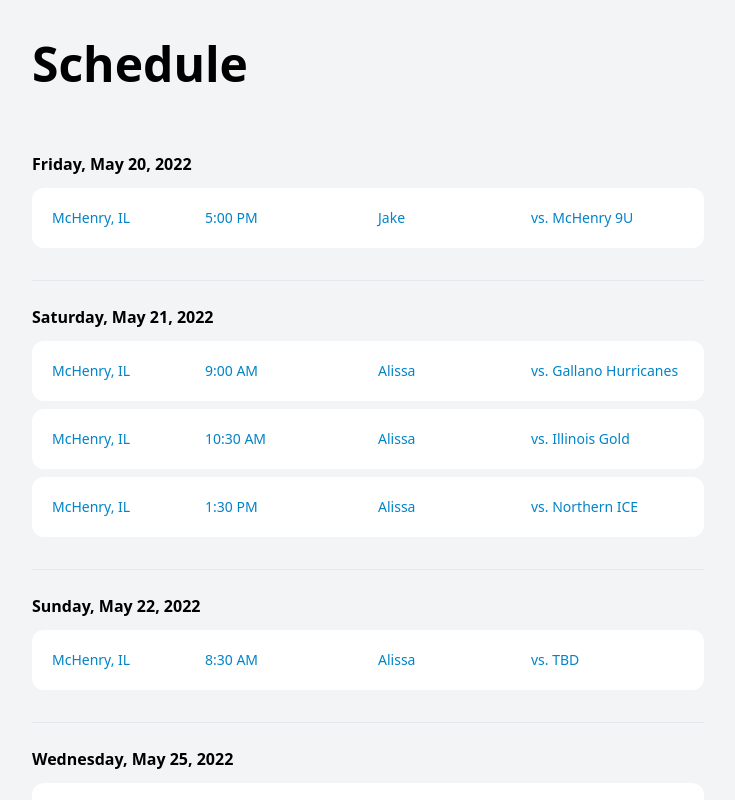
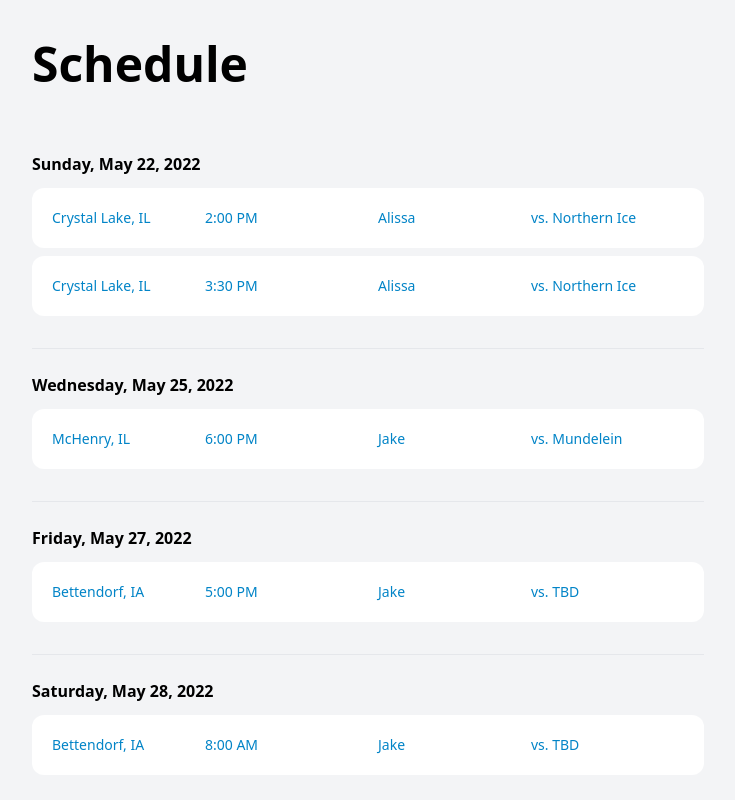
Before and after one commit to joelohrdev/game-schedule, a Nuxt app: page / in a window 1280 px wide. Shown: the top 800 px of the page, without its empty margins (272-1007 px from the left). Built offline with nearby package versions, Linux system fonts and the light colour scheme.

Commit message:
Update app.vue

```diff
--- a/app.vue
+++ b/app.vue
@@ -58,46 +58,22 @@ const alissaGames = [
   {
     id: 1,
     name: 'Alissa',
-    address: 'McHenry, IL',
-    date: '2022-05-21',
-    time: '9:00 AM',
-    vs: 'Gallano Hurricanes',
+    address: 'Crystal Lake, IL',
+    date: '2022-05-22',
+    time: '2:00 PM',
+    vs: 'Northern Ice',
   },
   {
     id: 2,
     name: 'Alissa',
-    address: 'McHenry, IL',
-    date: '2022-05-21',
-    time: '10:30 AM',
-    vs: 'Illinois Gold',
-  },
-  {
-    id: 3,
-    name: 'Alissa',
-    address: 'McHenry, IL',
-    date: '2022-05-21',
-    time: '1:30 PM',
-    vs: 'Northern ICE',
-  },
-  {
-    id: 3,
-    name: 'Alissa',
-    address: 'McHenry, IL',
+    address: 'Crystal Lake, IL',
     date: '2022-05-22',
-    time: '8:30 AM',
-    vs: 'TBD',
+    time: '3:30 PM',
+    vs: 'Northern Ice',
   },
 ]
 
 const jakeGames = [
-  {
-    id: 10,
-    name: 'Jake',
-    address: 'McHenry, IL',
-    date: '2022-05-20',
-    time: '5:00 PM',
-    vs: 'McHenry 9U',
-  },
   {
     id: 11,
     name: 'Jake',
```
